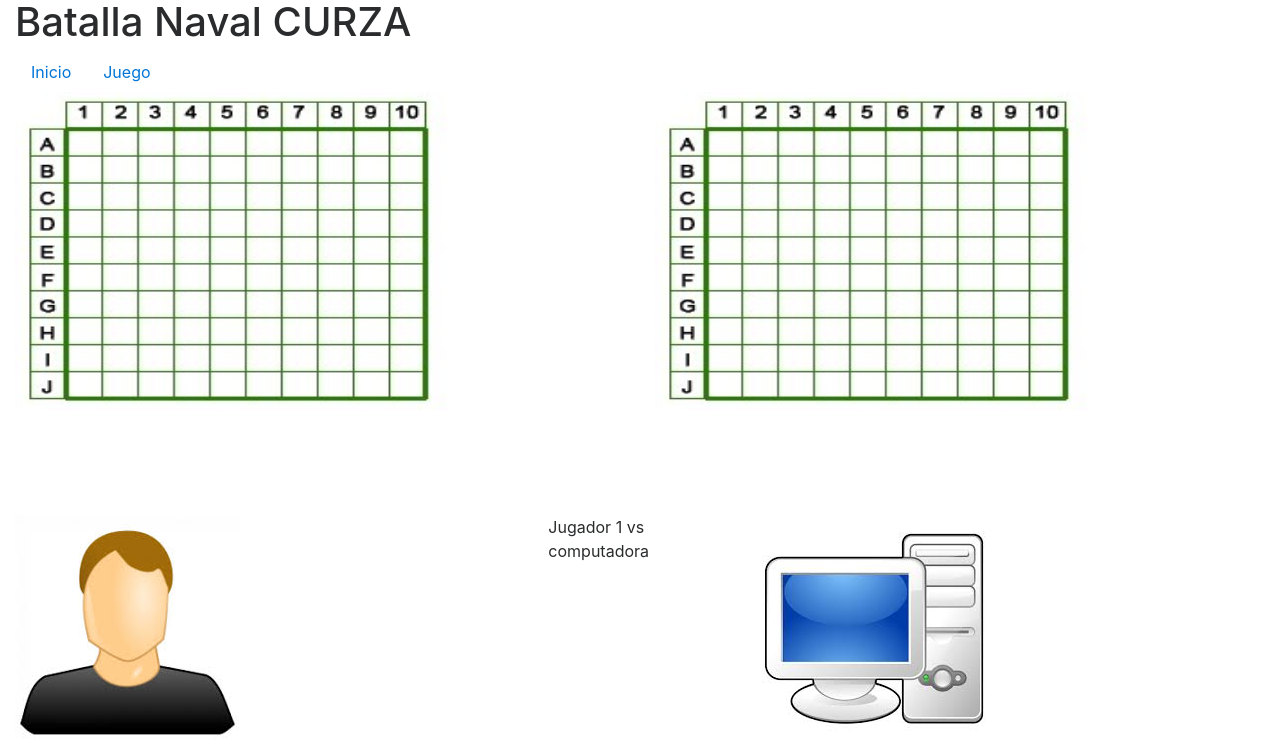
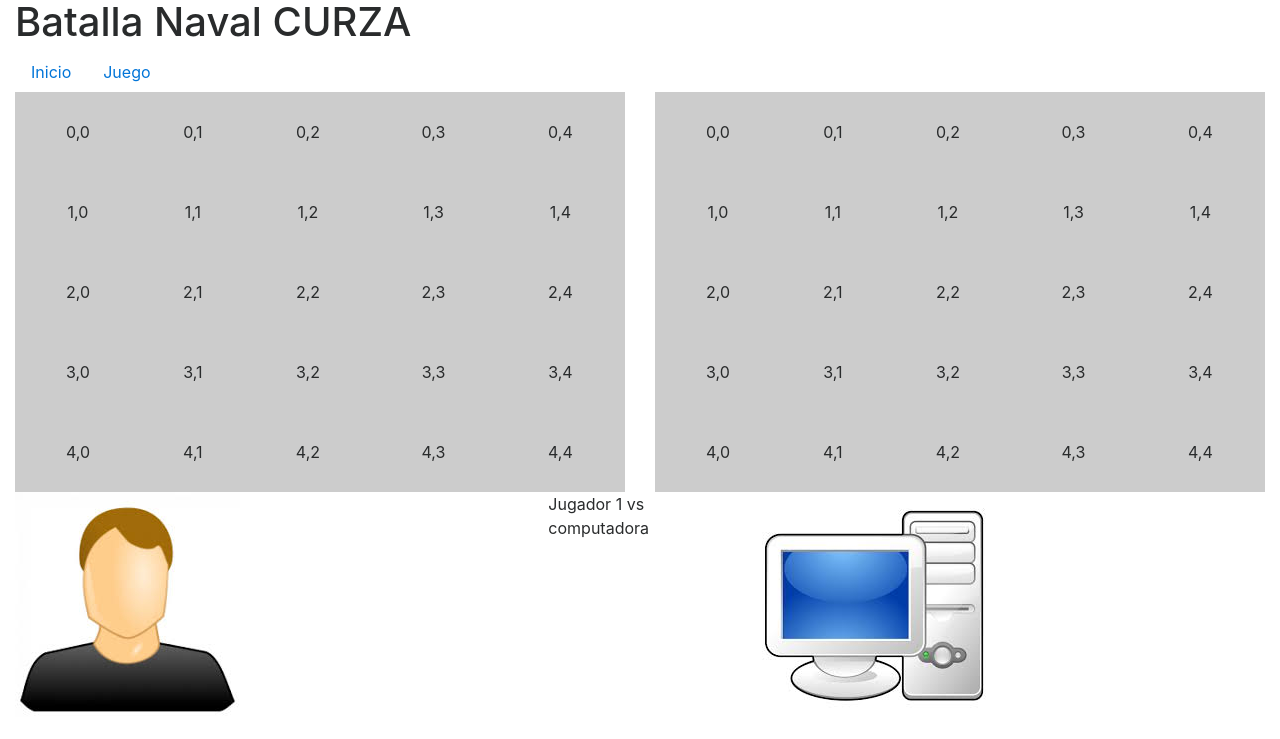
Before and after one commit to mdvazquez/batallanaval, a PHP site: page /paginajuego.php in a window 1280 px wide. Shown: the top 739 px of the page. Run offline with PHP 8.4, Linux system fonts and the light colour scheme.

Commit message:
tablas generadas con interaciones for

```diff
--- /dev/null
+++ b/clases/Tablero.php
@@ -0,0 +1,15 @@
+<?php
+
+namespace app\clases;
+
+/**
+ * Description of Tablero
+ *
+ * @author MaxiDaniel
+ */
+class Tablero {
+    private $dimensiones = [5,5];
+    public function getDimensiones(){
+        return $this->dimensiones;
+    }
+}
--- a/css/style.css
+++ b/css/style.css
@@ -2,3 +2,10 @@ img.dummy {
     width: 75%;
     height: 75%;
 }
+
+#tabla_jugador, #tabla_oponente {
+    width: 100%;
+    height: 400px;
+    background-color: #ccc;
+    text-align: center;
+}
--- a/paginajuego.php
+++ b/paginajuego.php
@@ -1,12 +1,36 @@
 <?php
     require_once 'header.php';
+    require_once './clases/Tablero.php';
+    $tableroJuego = new app\clases\Tablero();
+    $dimensiones = $tableroJuego->getDimensiones();
+    //dimensiones tiene una forma de [filas, columnas]
 ?>
             <div class="row">
                 <div class="col-md-6">
-                    <img class="dummy" alt="Bootstrap Image Preview" src="images\grilla.jpg">
+                    <table id='tabla_jugador'>
+                        <?php
+                          for($filas =0; $filas<$dimensiones[0]; $filas++){
+                            echo "<tr>";
+                                for($columnas =0; $columnas<$dimensiones[1]; $columnas++){
+                                    echo "<td>$filas,$columnas</td>";
+                                }
+                            echo "</tr>";
+                          }
+                        ?>
+                    </table>
                 </div>
                 <div class="col-md-6">
-                    <img class="dummy" alt="Bootstrap Image Preview" src="images\grilla.jpg">
+                    <table id='tabla_oponente'>
+                        <?php
+                          for($filas =0; $filas<$dimensiones[0]; $filas++){
+                            echo "<tr>";
+                                for($columnas =0; $columnas<$dimensiones[1]; $columnas++){
+                                    echo "<td>$filas,$columnas</td>";
+                                }
+                            echo "</tr>";
+                          }
+                        ?>
+                    </table>
                 </div>
             </div>
             <div class="row">
```
